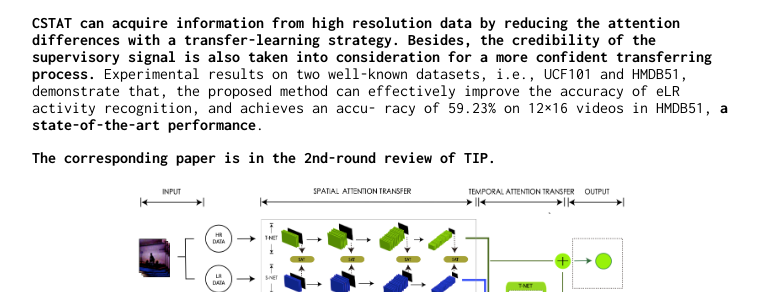
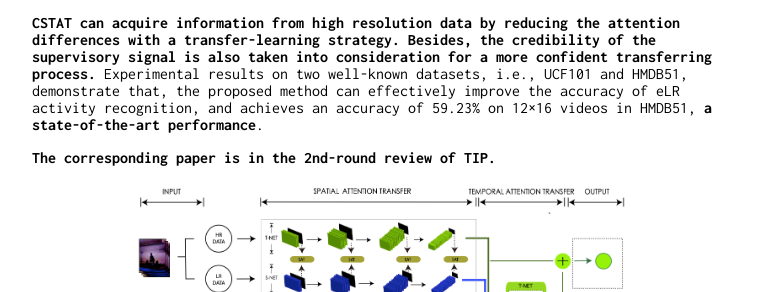
Before and after one commit to RaymondByc/raymondbyc-github.io, a Jekyll site: the page built from index.md, in a window 1280 px wide and 900 px high, scrolled down 2194 px. Shown: the part 195-487 px from the top of the window, without its empty margins (258-1017 px from the left). Built offline with Jekyll 4.4.1, drawn with Linux system fonts in a browser that asks for light colours; our own code applies the rules of GitHub Pages for plain Markdown files.

Commit message:
Fix the typps.

```diff
--- a/index.md
+++ b/index.md
@@ -75,7 +75,7 @@ I also filled a __patent__ for better detection in the environment with uncomple
 In order to solve the problem --  people in the corners is very small and just contains limited pixels, we proposed a new method to recognize extremely low-resolution activities.
 which is based on Confident Spatial-Temporal Attention Transfer (CSTAT).
 
- __CSTAT can acquire information from high resolution data by reducing the attention differences with a transfer-learning strategy. Besides, the credibility of the supervisory signal is also taken into consideration for a more confident transferring process.__ Experimental results on two well-known datasets, i.e., UCF101 and HMDB51, demonstrate that, the proposed method can effectively improve the accuracy of eLR activity recognition, and achieves an accu- racy of 59.23% on 12×16 videos in HMDB51, __a state-of-the-art performance__.
+ __CSTAT can acquire information from high resolution data by reducing the attention differences with a transfer-learning strategy. Besides, the credibility of the supervisory signal is also taken into consideration for a more confident transferring process.__ Experimental results on two well-known datasets, i.e., UCF101 and HMDB51, demonstrate that, the proposed method can effectively improve the accuracy of eLR activity recognition, and achieves an accuracy of 59.23% on 12×16 videos in HMDB51, __a state-of-the-art performance__.
 
 __The corresponding paper is in the 2nd-round review of TIP.__
 
```
